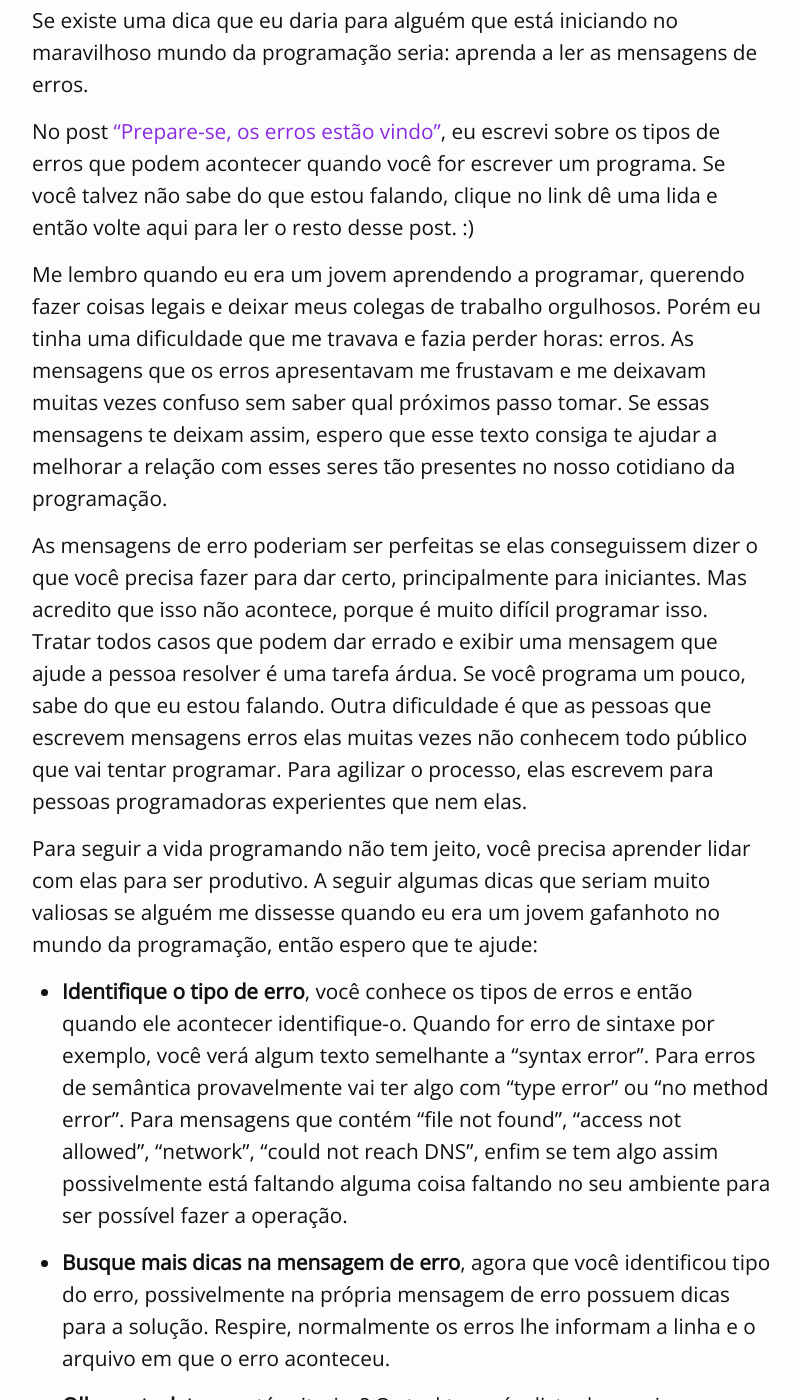
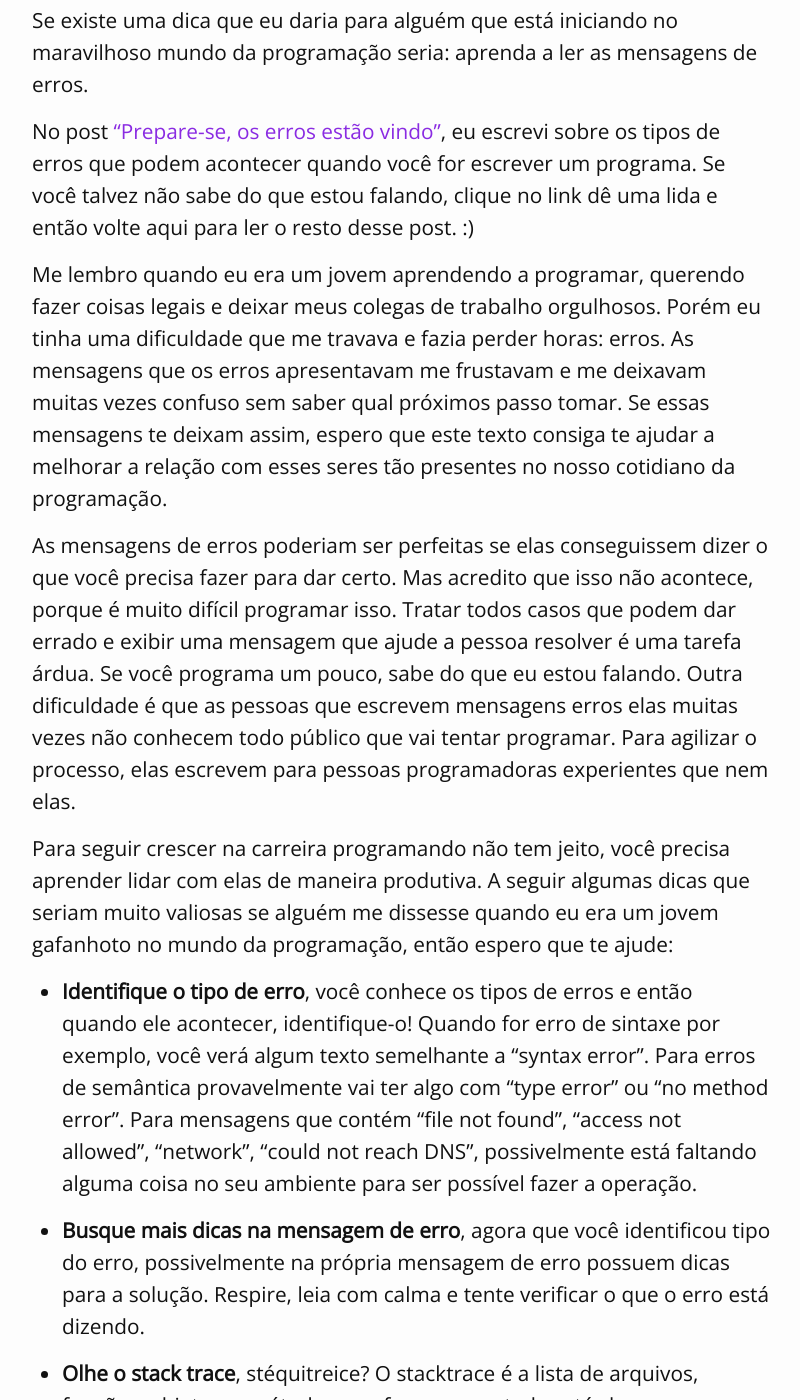
Before and after one commit to ulissesalmeida/mehcoding.github.io, a Jekyll site: the page built from _posts/2016-06-04-leia-as-mensgens-de-erros.md, in a window 1280 px wide and 1400 px high, scrolled down 760 px. Shown: the whole window, without its empty margins (238-1038 px from the left). Built offline with Jekyll 4.4.1, drawn with Linux system fonts in a browser that asks for light colours; some web fonts are replaced; comment, search, counter and statistics services are not loaded.

Commit message:
Fix some text grammar errors

```diff
--- a/_posts/2016-06-04-leia-as-mensgens-de-erros.md
+++ b/_posts/2016-06-04-leia-as-mensgens-de-erros.md
@@ -16,15 +16,15 @@ Se existe uma dica que eu daria para alguém que está iniciando no maravilhoso
 
 No post [“Prepare-se, os erros estão vindo”][errorsarecoming]{:target="blank"}, eu escrevi sobre os tipos de erros que podem acontecer quando você for escrever um programa. Se você talvez não sabe do que estou falando, clique no link dê uma lida e então volte aqui para ler o resto desse post. :)
 
-Me lembro quando eu era um jovem aprendendo a programar, querendo fazer coisas legais e deixar meus colegas de trabalho orgulhosos. Porém eu tinha uma dificuldade que me travava e fazia perder horas: erros. As mensagens que os erros apresentavam me frustavam e me deixavam muitas vezes confuso sem saber qual próximos passo tomar. Se essas mensagens te deixam assim, espero que esse texto consiga te ajudar a melhorar a relação com esses seres tão presentes no nosso cotidiano da programação.
+Me lembro quando eu era um jovem aprendendo a programar, querendo fazer coisas legais e deixar meus colegas de trabalho orgulhosos. Porém eu tinha uma dificuldade que me travava e fazia perder horas: erros. As mensagens que os erros apresentavam me frustavam e me deixavam muitas vezes confuso sem saber qual próximos passo tomar. Se essas mensagens te deixam assim, espero que este texto consiga te ajudar a melhorar a relação com esses seres tão presentes no nosso cotidiano da programação.
 
-As mensagens de erro poderiam ser perfeitas se elas conseguissem dizer o que você precisa fazer para dar certo, principalmente para iniciantes. Mas acredito que isso não acontece, porque é muito difícil programar isso. Tratar todos casos que podem dar errado e exibir uma mensagem que ajude a pessoa resolver é uma tarefa árdua. Se você programa um pouco, sabe do que eu estou falando. Outra dificuldade é que as pessoas que escrevem mensagens erros elas muitas vezes não conhecem todo público que vai tentar programar. Para agilizar o processo, elas escrevem para pessoas programadoras experientes que nem elas.
+As mensagens de erros poderiam ser perfeitas se elas conseguissem dizer o que você precisa fazer para dar certo. Mas acredito que isso não acontece, porque é muito difícil programar isso. Tratar todos casos que podem dar errado e exibir uma mensagem que ajude a pessoa resolver é uma tarefa árdua. Se você programa um pouco, sabe do que eu estou falando. Outra dificuldade é que as pessoas que escrevem mensagens erros elas muitas vezes não conhecem todo público que vai tentar programar. Para agilizar o processo, elas escrevem para pessoas programadoras experientes que nem elas.
 
-Para seguir a vida programando não tem jeito, você precisa aprender lidar com elas para ser produtivo. A seguir algumas dicas que seriam muito valiosas se alguém me dissesse quando eu era um jovem gafanhoto no mundo da programação, então espero que te ajude:
+Para seguir crescer na carreira programando não tem jeito, você precisa aprender lidar com elas de maneira produtiva. A seguir algumas dicas que seriam muito valiosas se alguém me dissesse quando eu era um jovem gafanhoto no mundo da programação, então espero que te ajude:
 
-* **Identifique o tipo de erro**, você conhece os tipos de erros e então quando ele acontecer identifique-o. Quando for erro de sintaxe por exemplo, você verá algum texto semelhante a “syntax error”. Para erros de semântica provavelmente vai ter algo com “type error" ou “no method error”. Para mensagens que contém “file not found”, “access not allowed”, “network”, “could not reach DNS”, enfim se tem algo assim possivelmente está faltando alguma coisa faltando no seu ambiente para ser possível fazer a operação.
+* **Identifique o tipo de erro**, você conhece os tipos de erros e então quando ele acontecer, identifique-o! Quando for erro de sintaxe por exemplo, você verá algum texto semelhante a “syntax error”. Para erros de semântica provavelmente vai ter algo com “type error" ou “no method error”. Para mensagens que contém “file not found”, “access not allowed”, “network”, “could not reach DNS”, possivelmente está faltando alguma coisa no seu ambiente para ser possível fazer a operação.
 
-* **Busque mais dicas na mensagem de erro**, agora que você identificou tipo do erro, possivelmente na própria mensagem de erro possuem dicas para a solução. Respire, normalmente os erros lhe informam a linha e o arquivo em que o erro aconteceu.
+* **Busque mais dicas na mensagem de erro**, agora que você identificou tipo do erro, possivelmente na própria mensagem de erro possuem dicas para a solução. Respire, leia com calma e tente verificar o que o erro está dizendo.
 
 * **Olhe o stack trace**, stéquitreice? O stacktrace é a lista de arquivos, funções, objetos, e métodos que foram executadas até chegar ao erro. Use-a para identificar que parte do seu código deu erro. As vezes o erro não foi exatamente no seu código, pode ter sido em alguma biblioteca que você esteja usando.
 
```
